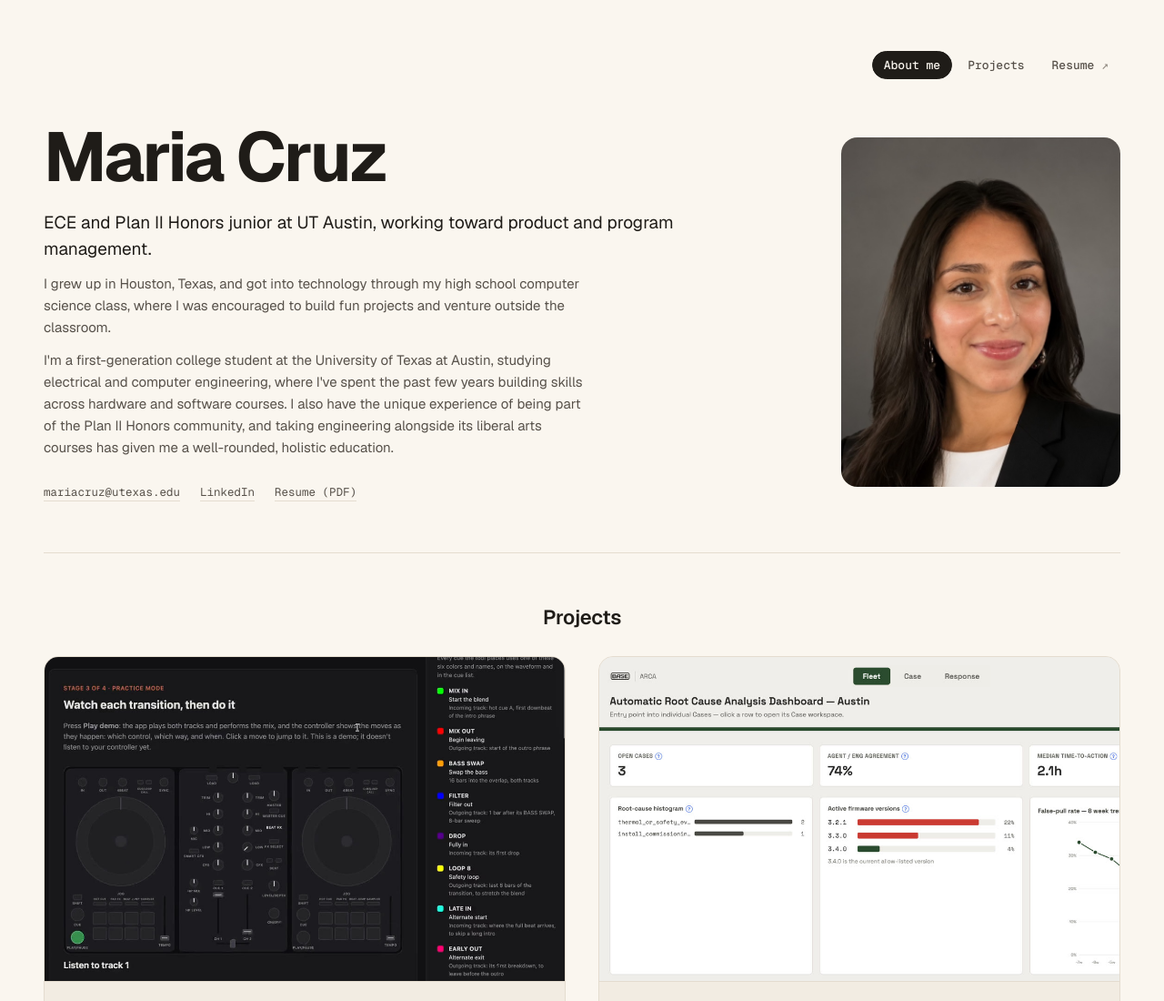
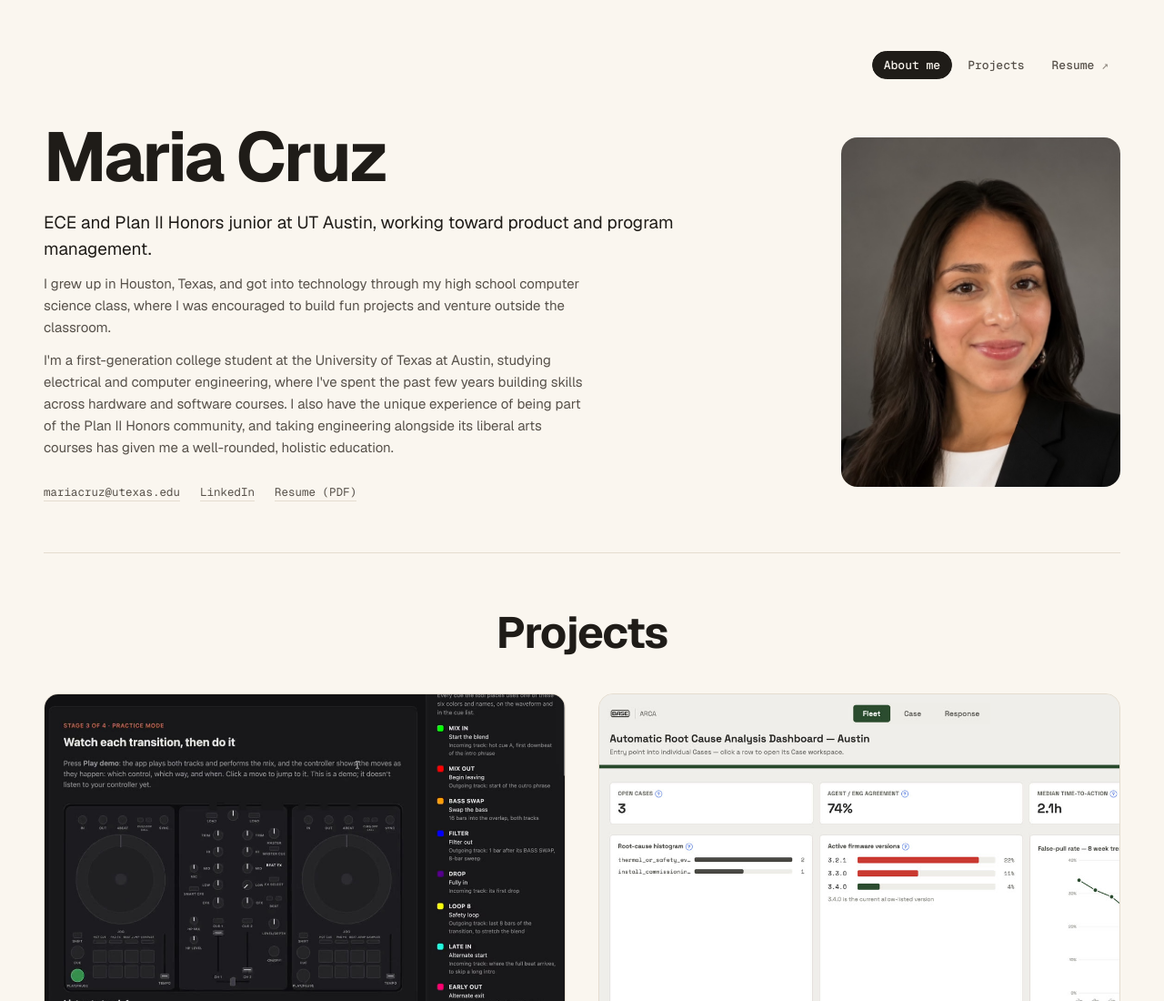
Before and after one commit to maria0406/portfolio, a website built with Vite: page index.html in a window 1280 px wide. Shown: the top 1100 px of the page at 91% size. Built offline with nearby package versions, Linux system fonts and the light colour scheme.

Commit message:
Larger Projects heading
Co-Authored-By: Claude Opus 5.5 <noreply@anthropic.com>

```diff
--- a/styles.css
+++ b/styles.css
@@ -229,3 +229,4 @@ section.no-label { grid-template-columns: minmax(0, 1fr); }
 .resume-link { display: inline-flex; align-items: center; gap: 8px; font: 600 16px/1 var(--sans); color: var(--ground); background: var(--ink); padding: 14px 22px; border-radius: 999px; text-decoration: none; transition: transform .2s ease; }
 .resume-link:hover, .resume-link:focus-visible { transform: translateY(-2px); outline: 2px solid var(--accent); outline-offset: 3px; }
 @media (prefers-reduced-motion: reduce) { .resume-link { transition: none; } .resume-link:hover { transform: none; } }
+#projects .section-title { font-size: clamp(32px, 4.5vw, 48px); font-weight: 700; letter-spacing: -.025em; margin-bottom: 36px; }
```
